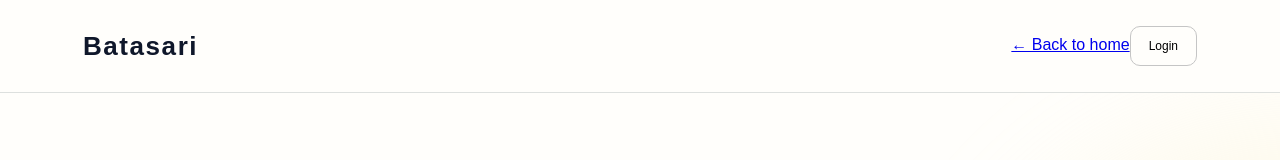
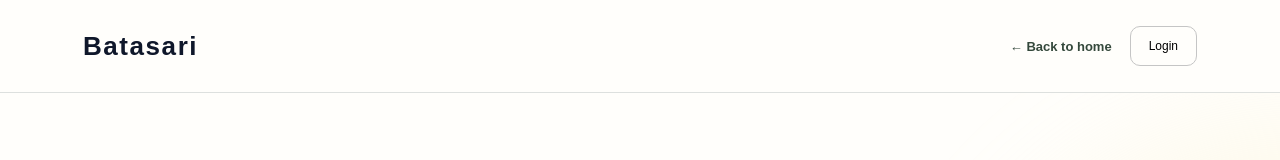
Before and after one commit to nikitha14-dotcom/batasari, a Next.js app in the folder web/: page /signup in a window 1280 px wide. Shown: the top 160 px of the page. Built offline with nearby package versions, Linux system fonts and the light colour scheme; no server answers.

Commit message:
Style auth back navigation

```diff
--- a/web/components/onboarding/auth.module.css
+++ b/web/components/onboarding/auth.module.css
@@ -533,3 +533,32 @@
   outline: 2px solid #0f172a;
   outline-offset: 2px;
 }
+
+
+
+/* Shared auth top-bar actions: keep a visible route back to the public home. */
+.topBarActions {
+  display: flex;
+  align-items: center;
+  justify-content: flex-end;
+  gap: 18px;
+}
+
+.backHome {
+  display: inline-flex;
+  align-items: center;
+  min-height: 40px;
+  color: #34483b;
+  font-size: 13px;
+  font-weight: 600;
+  text-decoration: none;
+  white-space: nowrap;
+}
+
+.backHome:hover { text-decoration: underline; }
+.backHome:focus-visible { outline: 2px solid #0f172a; outline-offset: 3px; border-radius: 4px; }
+
+@media (max-width: 600px) {
+  .topBarActions { gap: 10px; }
+  .backHome { font-size: 12px; }
+}
```
